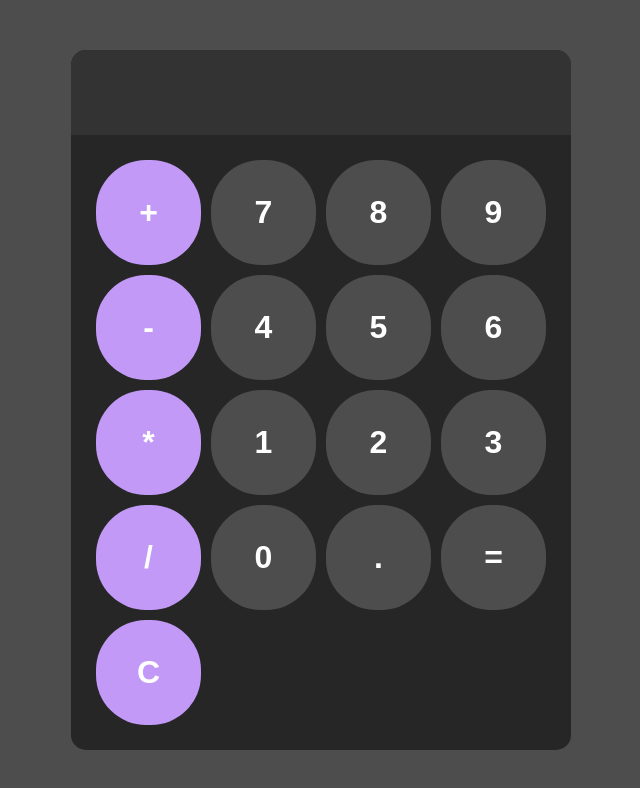
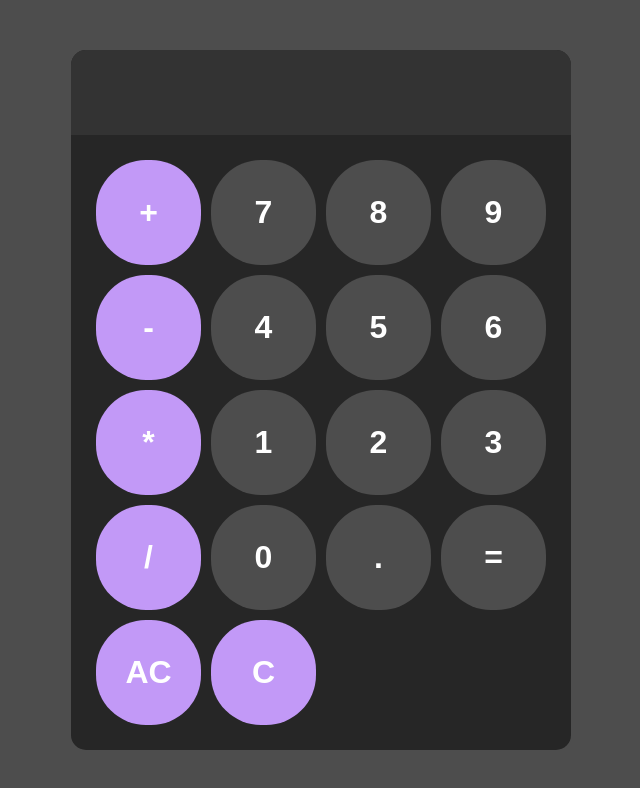
Before and after one commit to AmnaZaher/codeAlpha_Calculator, a plain HTML site: page index.html in a window 1280 px wide. Shown: the whole page, without its empty margins (319-959 px from the left). Drawn offline with Linux system fonts and the light colour scheme.

Commit message:
Add files via upload

```diff
--- a/index.html
+++ b/index.html
@@ -27,7 +27,9 @@
             <button onclick="appendToDisplay('0')">0</button>
             <button onclick="appendToDisplay('.')">.</button>
             <button onclick="calc()">=</button>
-            <button onclick="clearDisplay()" class="operation">C</button>
+            <button onclick="clearDisplay()" class="operation">AC</button>
+            <button onclick="deleteLastChar()" class="operation">C</button>
+
         </div>
     </div>
 
--- a/script.js
+++ b/script.js
@@ -8,6 +8,10 @@ function clearDisplay(){
     display.value = "";
 }
 
+function deleteLastChar() {
+    display.value = display.value.slice(0, -1);
+}
+
 function calc(){
     try{
         display.value = eval(display.value);
```
